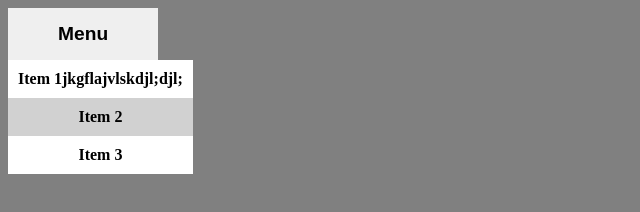
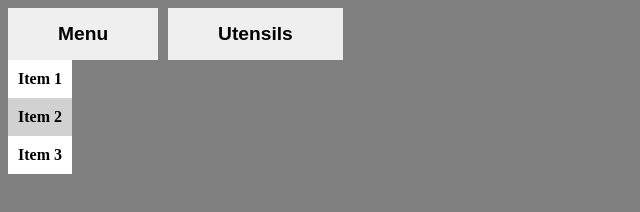
Before and after one commit to oyasumi58/useful-modules, a plain HTML site: page index.html in a window 1280 px wide. Both pictures are taken after a click on the button "Menu". Shown: the whole page, without its empty margins (0-640 px from the left). Drawn offline with Linux system fonts and the light colour scheme.

Commit message:
Create dropdown menu code

```diff
--- a/dropdown.css
+++ b/dropdown.css
@@ -1,5 +1,7 @@
 body {
     background-color: grey;
+    display: flex;
+    gap: 10px;
 }
 
 #dropdownMenuMainCon {
@@ -24,6 +26,7 @@ body {
     color: rgb(0, 0, 0);
     font-weight: bold;
     text-align: center;
+    z-index: 7;
     /* border-radius: 10px; */
     /* padding: 10px 0px 10px; */
 }
--- a/dropdown.js
+++ b/dropdown.js
@@ -1,23 +1,110 @@
+class DropdownMenu {
+    constructor(title, btnEl, itemConEl, itemsEl, id) {
+        this.title = title;
+        this.btn = btnEl;
+        this.itemCon = itemConEl;
+        this.items = itemsEl;
+        this.id = id;
+        this.menuStateOn = false;
+    }
+
+    static objArr = [];
+
+    toggleMenuState = function () {
+        this.menuStateOn = !this.menuStateOn;
+    };
+
+    getMenuState = function () {
+        console.log(this.menuStateOn);
+    };
+}
+
+const dropdownMenus = Array.from(
+    document.querySelectorAll("#dropdownMenuMainCon")
+);
+
+dropdownMenus.forEach((menu) => {
+    const menuBtn = menu.querySelector("#dropdownMenuBtn");
+    const title = menuBtn.textContent;
+    const itemCon = menu.querySelector("#dropdownMenuItemCon");
+    const items = Array.from(menu.querySelectorAll(".dropdownMenuItem"));
+
+    const ID = crypto.randomUUID();
+
+    const btnObj = new DropdownMenu(title, menuBtn, itemCon, items, ID);
+
+    menu.setAttribute("data-id", ID);
+    DropdownMenu.objArr.push(btnObj);
+    // console.log(DropdownMenu.objArr);
+});
+
 const dropdownMenuBtns = Array.from(
     document.querySelectorAll("#dropdownMenuBtn")
 );
 
-console.log(dropdownMenuBtns);
-
-let menuStateOn = false;
-
 dropdownMenuBtns.forEach((button) => {
+    const menuObj = matchID(button.parentNode);
+    // console.log(menuObj);
     button.addEventListener("click", (e) => {
-
-        console.log(menuStateOn);
-        const menuContent = e.target.parentNode.querySelector("#dropdownMenuItemCon");
-        console.log(menuContent);
-        if (menuStateOn === false) {
+        // console.log(menutateOn);
+        const menuContent = e.target.parentNode.querySelector(
+            "#dropdownMenuItemCon"
+        );
+        console.log(menuObj.menuStateOn);
+        if (menuObj.menuStateOn === false) {
             menuContent.classList.remove("hidden");
-        } else if (menuStateOn === true) {
+        } else if (menuObj.menuStateOn === true) {
             menuContent.classList.add("hidden");
         }
 
-        menuStateOn = !menuStateOn;
+        menuObj.menuStateOn = !menuObj.menuStateOn;
+
+        DropdownMenu.objArr.forEach((obj) => {
+            if (obj.id !== button.parentNode.getAttribute("data-id")) {
+                const el = revMatchID(obj);
+                const itemCon = el.querySelector("#dropdownMenuItemCon");
+                if (!itemCon.classList.contains("hidden")) {
+                    itemCon.setAttribute("class", "hidden");
+                }
+
+                obj.menuStateOn = false;
+            }
+        });
     });
 });
+
+function matchID(el) {
+    const elID = el.getAttribute("data-id");
+    return DropdownMenu.objArr.find((obj) => {
+        return obj.id.trim() === elID.trim();
+    });
+}
+
+function revMatchID(obj) {
+    const objID = obj.id;
+    return document.querySelector(`[data-id='${objID}']`);
+}
+
+document.addEventListener("click", (e) => {
+    const target = e.target;
+    // console.log(target.parentNode);
+    //console.log(target.parentNode.getAttribute("id"));
+    if (
+        target.parentNode === document ||
+        (target.getAttribute("id") !== "dropdownMenuBtn" &&
+            target.parentNode.getAttribute("id") !== "dropdownMenuItemCon")
+    ) {
+        // console.log(target.getAttribute("id"));
+        const drpdownMenuCons = Array.from(
+            document.querySelectorAll("#dropdownMenuItemCon")
+        );
+        drpdownMenuCons.forEach((con) => {
+            if (!con.classList.contains("hidden")) {
+                con.classList.add("hidden");
+            }
+        });
+        DropdownMenu.objArr.forEach((obj) => {
+            obj.menuStateOn = false;
+        });
+    }
+});
--- a/index.html
+++ b/index.html
@@ -11,10 +11,20 @@
     <div id="dropdownMenuMainCon">
       <button type="button" id="dropdownMenuBtn">Menu</button>
         <div id="dropdownMenuItemCon" class="hidden">
-            <div class="dropdownMenuItem">Item 1jkgflajvlskdjl;djl;</div>
+            <div class="dropdownMenuItem">Item 1</div>
             <div class="dropdownMenuItem">Item 2</div>
             <div class="dropdownMenuItem">Item 3</div>
         </div>
     </div>
+
+
+    <div id="dropdownMenuMainCon">
+      <button type="button" id="dropdownMenuBtn" class="utensils">Utensils</button>
+        <div id="dropdownMenuItemCon" class="hidden">
+            <div class="dropdownMenuItem">Spoon</div>
+            <div class="dropdownMenuItem">Cork</div>
+            <div class="dropdownMenuItem">Balls</div>
+        </div>
+    </div>
 </body>
 </html>
```
Also changed, not shown: README.md.
